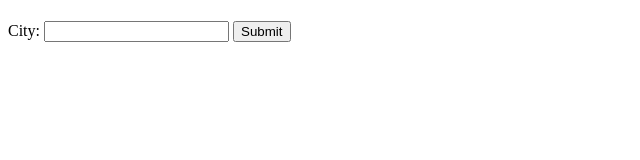
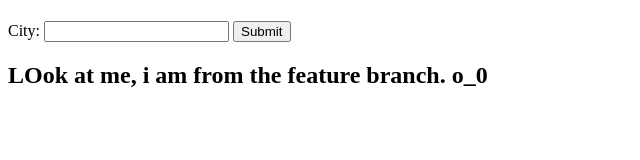
Before and after one commit to ghiasnaser/Project-1, a plain HTML site: page index.html in a window 1280 px wide. Shown: the whole page, without its empty margins (0-640 px from the left). Drawn offline with Linux system fonts and the light colour scheme.

Commit message:
pull request example

```diff
--- a/index.html
+++ b/index.html
@@ -9,7 +9,7 @@
 </head>
 <body>
     <header>
-        <h1 id=""></h1>
+        <h1 id=""> </h1>
     </header>
     <section id="main">
         <div id="search">
@@ -20,7 +20,7 @@
                 </label>
                 <input type="submit">
             </form>
-
+        <h2> LOok at me, i am from the feature branch. o_0</h2>
         </div>
         <div id="favoret"></div>
         <div id=""></div>
```
